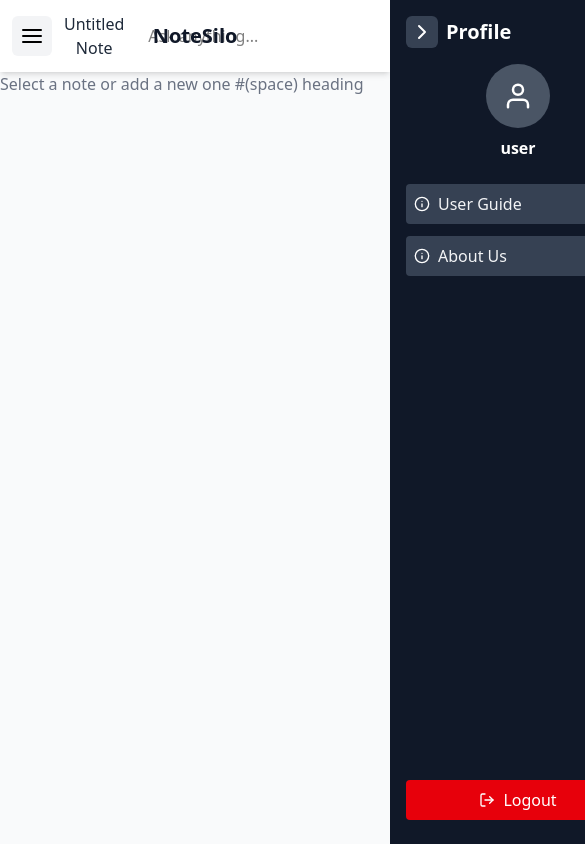
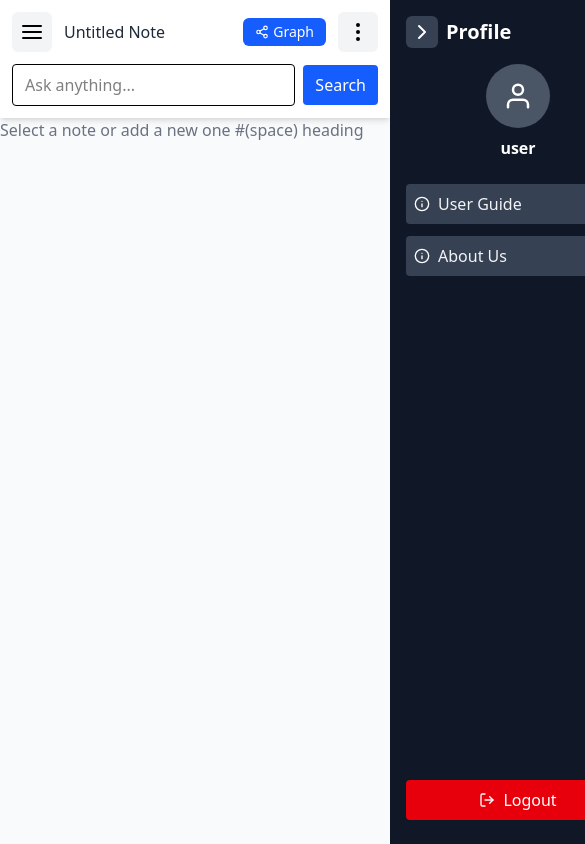
Before and after one commit to bundler221/notesilo, a React (Vite) app in the folder frontend/myapp/: page /dashboard in a window 390 px wide. Shown: the top 844 px of the page, 585 px wide, since content can reach past the window. Built offline with nearby package versions, Linux system fonts and the light colour scheme.

Commit message:
whole project running smoothly

```diff
--- a/frontend/myapp/src/components/LeftSideFiles.jsx
+++ b/frontend/myapp/src/components/LeftSideFiles.jsx
@@ -200,26 +200,29 @@ export default function Dashboard() {
   };
 
   const currentFile = selectedNote?.title || "Untitled Note";
-
 return (
   <div className="relative flex flex-col min-h-screen bg-gray-50">
     {/* === NAVBAR === */}
-      <div className="flex items-center justify-between bg-white p-3 shadow-md relative z-10">
-        {/* LEFT: menu + current file + search */}
-        <div className="flex items-center space-x-3">
-          {/* Hamburger Menu */}
+    <div className="bg-white p-3 shadow-md relative z-10">
+      <div className="max-w-full mx-auto relative">
+        {/* ROW 1: left (hamburger + note name + inline-lg-search), center(title - lg only), right (graph + 3dots) */}
+        <div className="flex items-center justify-between">
+          {/* LEFT group */}
+          <div className="flex items-center space-x-3 flex-shrink-0">
+            {/* Hamburger */}
             <button
-            onMouseEnter={() => setLeftOpen(true)}
+              onClick={() => setLeftOpen(true)}
               className="p-2 text-2xl bg-gray-100 rounded-md hover:bg-gray-200 transition"
             >
               <FiMenu />
             </button>
 
-          {/* Current File Dropdown */}
-          <div className="relative" ref={fileMenuRef}>
+            {/* Current File */}
+            <div className="relative">
               <button
                 onClick={() => setFileMenuOpen((prev) => !prev)}
-              className="font-medium text-gray-800 hover:underline"
+                className="font-medium text-gray-800 truncate max-w-[160px] sm:max-w-[220px] text-left"
+                title={currentFile}
               >
                 {currentFile}
               </button>
@@ -227,7 +230,13 @@ export default function Dashboard() {
               {fileMenuOpen && (
                 <div className="absolute left-0 mt-2 w-56 bg-white border border-gray-300 rounded-md shadow-lg z-50">
                   <ul className="text-gray-800">
-                  {["Summarize this note", "Prepare questions", "Translate this note", "Export to PDF", "Rename"].map((action) => (
+                    {[
+                      "Summarize this note",
+                      "Prepare questions",
+                      "Translate this note",
+                      "Export to PDF",
+                      "Rename",
+                    ].map((action) => (
                       <li
                         key={action}
                         onClick={() => handleFileAction(action)}
@@ -240,16 +249,15 @@ export default function Dashboard() {
                 </div>
               )}
             </div>
-          {/* Search bar */}
-          <div className="relative w-full max-w-md">
-            {/* search input + button */}
-            <div className="flex space-x-2">
+
+            {/* Inline SEARCH visible on large screens (keeps search next to notes name on lg) */}
+            <div className="hidden lg:flex items-center ml-4 space-x-2">
               <input
                 type="text"
                 value={query}
                 onChange={(e) => setQuery(e.target.value)}
                 placeholder="Ask anything..."
-                className="px-3 py-2  rounded w-250"
+                className="px-3 py-2 border rounded w-64"
               />
               <button
                 onClick={handleSearch}
@@ -258,33 +266,24 @@ export default function Dashboard() {
                 Search
               </button>
             </div>
-
-            {/* Modal */}
-            <SearchResultModal
-              isOpen={showModal}
-              onClose={() => setShowModal(false)}
-              results={results}
-            />
           </div>
 
+          {/* CENTER: project name — absolutely centered on large screens to avoid layout shifting */}
+          <div className="absolute left-1/2 transform -translate-x-1/2 hidden lg:block">
+            <h1 className="text-xl font-bold text-gray-900">NoteSilo</h1>
           </div>
 
-        {/* CENTER: Project Name */}
-        <div className="absolute left-1/2 transform -translate-x-1/2 text-xl font-bold text-gray-900">
-          NoteSilo
-        </div>
-
-        {/* RIGHT */}
-        <div className="flex items-center space-x-3">
+          {/* RIGHT group */}
+          <div className="flex items-center space-x-3 flex-shrink-0">
             <button
               onClick={() => navigate("/graph")}
-            className="flex items-center px-3 py-1 bg-blue-600 hover:bg-blue-500 text-white rounded-md transition"
+              className="flex items-center px-3 py-1 bg-blue-600 hover:bg-blue-500 text-white rounded-md transition text-sm sm:text-base"
             >
               <FiShare2 className="mr-1" /> Graph
             </button>
 
             <button
-            onMouseEnter={() => setRightOpen(true)}
+              onClick={() => setRightOpen(true)}
               className="p-2 text-2xl bg-gray-100 rounded-md hover:bg-gray-200 transition"
             >
               <FiMoreVertical />
@@ -292,11 +291,40 @@ export default function Dashboard() {
           </div>
         </div>
 
+        {/* ROW 2: Search row for small & medium screens (visible only below lg) */}
+        <div className="mt-3 lg:hidden">
+          <div className="flex items-center space-x-2">
+            <input
+              type="text"
+              value={query}
+              onChange={(e) => setQuery(e.target.value)}
+              placeholder="Ask anything..."
+              className="flex-1 px-3 py-2 border rounded"
+            />
+            <button
+              onClick={handleSearch}
+              className="px-3 py-2 bg-blue-600 text-white rounded hover:bg-blue-500"
+            >
+              Search
+            </button>
+          </div>
+        </div>
+
+        {/* Search results modal (single instance) */}
+        <SearchResultModal
+          isOpen={showModal}
+          onClose={() => setShowModal(false)}
+          results={results}
+        />
+      </div>
+    </div>
+
     {/* === MAIN === */}
     <div className="flex flex-1 overflow-hidden">
       {/* LEFT SIDEBAR */}
       <div
-          className={`fixed top-0 left-0 h-full bg-gray-900 text-white p-4 transition-transform duration-300 ease-in-out ${leftOpen ? "translate-x-0" : "-translate-x-full"
+        className={`fixed top-0 left-0 h-full bg-gray-900 text-white p-4 transition-transform duration-300 ease-in-out ${
+          leftOpen ? "translate-x-0" : "-translate-x-full"
         } w-64 z-50`}
       >
         <div className="flex justify-between items-center mb-4">
@@ -328,9 +356,8 @@ export default function Dashboard() {
                   setSelectedNote(note);
                   setLeftOpen(false);
                 }}
-                  className={`p-2 rounded cursor-pointer transition ${selectedNote?._id === note._id
-                    ? "bg-gray-700"
-                    : "hover:bg-gray-700"
+                className={`p-2 rounded cursor-pointer transition ${
+                  selectedNote?._id === note._id ? "bg-gray-700" : "hover:bg-gray-700"
                 }`}
               >
                 {note.title || "Untitled Note"}
@@ -341,7 +368,7 @@ export default function Dashboard() {
       </div>
 
       {/* EDITOR */}
-        <section className="flex-1 overflow-y-auto bg-gray-50 ">
+      <section className="flex-1 overflow-y-auto bg-gray-50">
         {selectedNote ? (
           <NoteEditor
             note={selectedNote}
@@ -356,7 +383,8 @@ export default function Dashboard() {
 
       {/* RIGHT SIDEBAR */}
       <div
-          className={`fixed top-0 right-0 h-full bg-gray-900 text-white p-4 transition-transform duration-300 ease-in-out ${rightOpen ? "translate-x-0" : "translate-x-full"
+        className={`fixed top-0 right-0 h-full bg-gray-900 text-white p-4 transition-transform duration-300 ease-in-out ${
+          rightOpen ? "translate-x-0" : "translate-x-full"
         } w-64 z-50`}
       >
         <div className="flex items-center justify-start mb-4 space-x-2">
@@ -382,7 +410,9 @@ export default function Dashboard() {
             className="flex items-center p-2 bg-gray-700 hover:bg-gray-600 rounded cursor-pointer transition"
           >
             <FiInfo className="mr-2" />
-              <Link to="/user-guide" className="text-gray-100 hover:underline">User Guide</Link>
+            <Link to="/user-guide" className="text-gray-100 hover:underline">
+              User Guide
+            </Link>
           </li>
 
           <li
@@ -390,7 +420,9 @@ export default function Dashboard() {
             className="flex items-center p-2 bg-gray-700 hover:bg-gray-600 rounded cursor-pointer transition"
           >
             <FiInfo className="mr-2" />
-              <Link to="/about-us" className="text-gray-100 hover:underline">About Us</Link>
+            <Link to="/about-us" className="text-gray-100 hover:underline">
+              About Us
+            </Link>
           </li>
         </ul>
 
```
Lines whose indentation alone changed are shown as unchanged.
